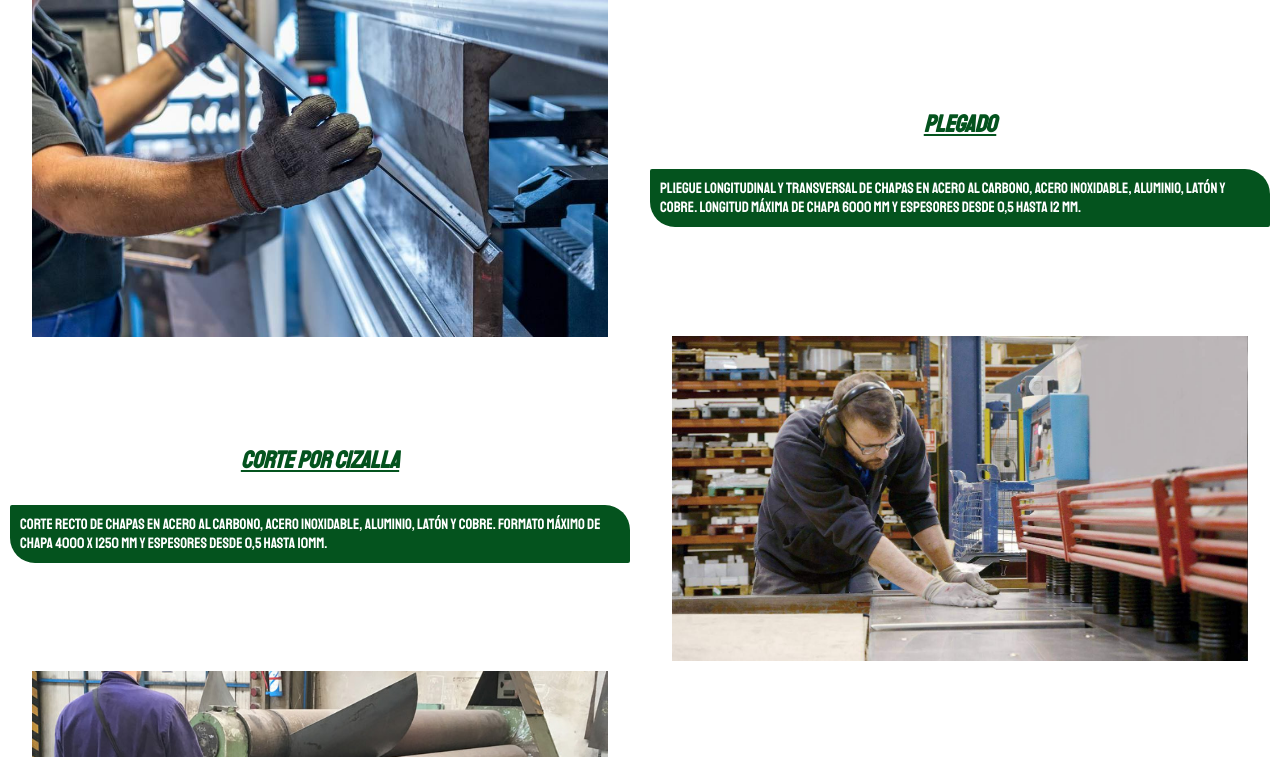
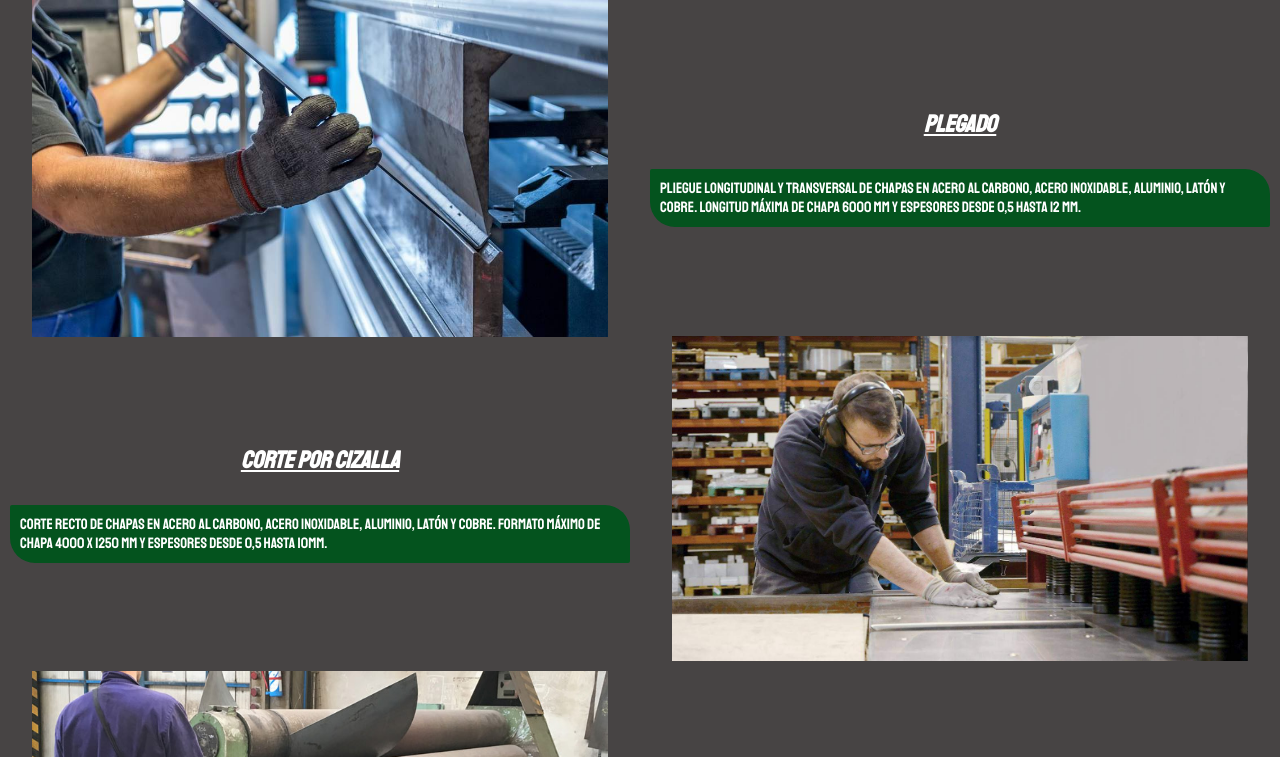
Before and after one commit to Joaqomor/PreEntrega, a website: page pages/nuestroServicios.html in a window 1280 px wide. Shown: the part 69-826 px from the top of the page. Drawn offline with Linux system fonts and the light colour scheme; a web font is replaced by a local one.

Commit message:
cambia color body

```diff
--- a/sass/NuestroServicios.scss
+++ b/sass/NuestroServicios.scss
@@ -28,7 +28,7 @@
     .tituloServicios{
         text-decoration: underline;
         font-style: italic;
-        color:$primaryColor;
+        color:white;
         text-align: center;
         padding: 20px 5px;
 
--- a/sass/SobreNosotros.scss
+++ b/sass/SobreNosotros.scss
@@ -6,6 +6,7 @@
     flex-direction: column;
     margin: auto;
     min-height: 90vh;
+
     div{
         padding: 25px;
         margin: 10px;
--- a/sass/StyleSass.scss
+++ b/sass/StyleSass.scss
@@ -4,6 +4,9 @@
     box-sizing: border-box;
     font-family:'Smooch', cursive;
     font-family: 'Staatliches', cursive;
+}
+body{
+    background-color: rgb(71, 68, 68);
 }
 
 li {
--- a/sass/_Presupuesto.scss
+++ b/sass/_Presupuesto.scss
@@ -9,6 +9,8 @@
 
         legend{
             font-size: 20px;
+            background-color: $primaryColor;
+            text-align: center;
         }
         input {
             font-size: 15px;
```
Also changed, not shown: Stylesheet/Style.css.
